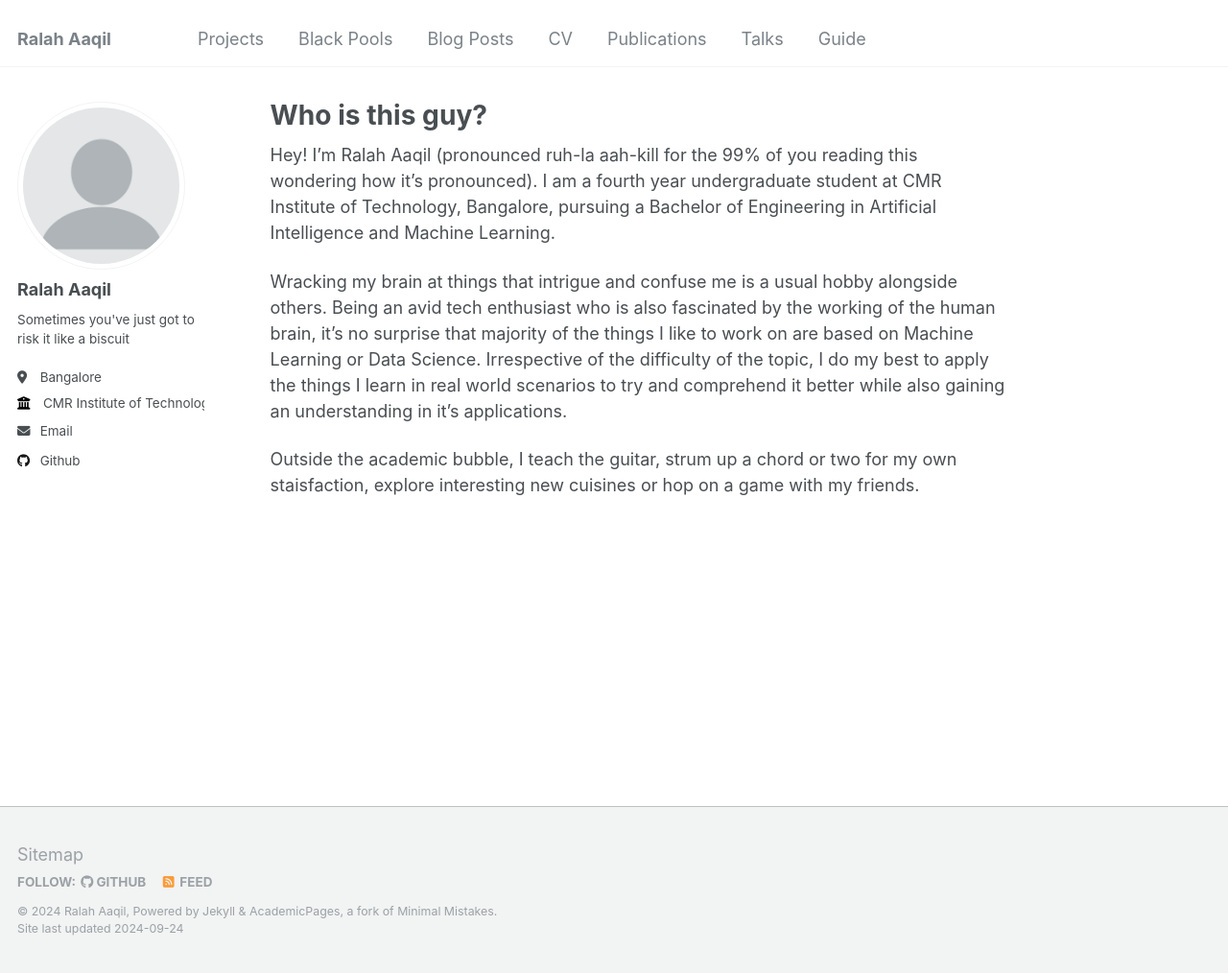
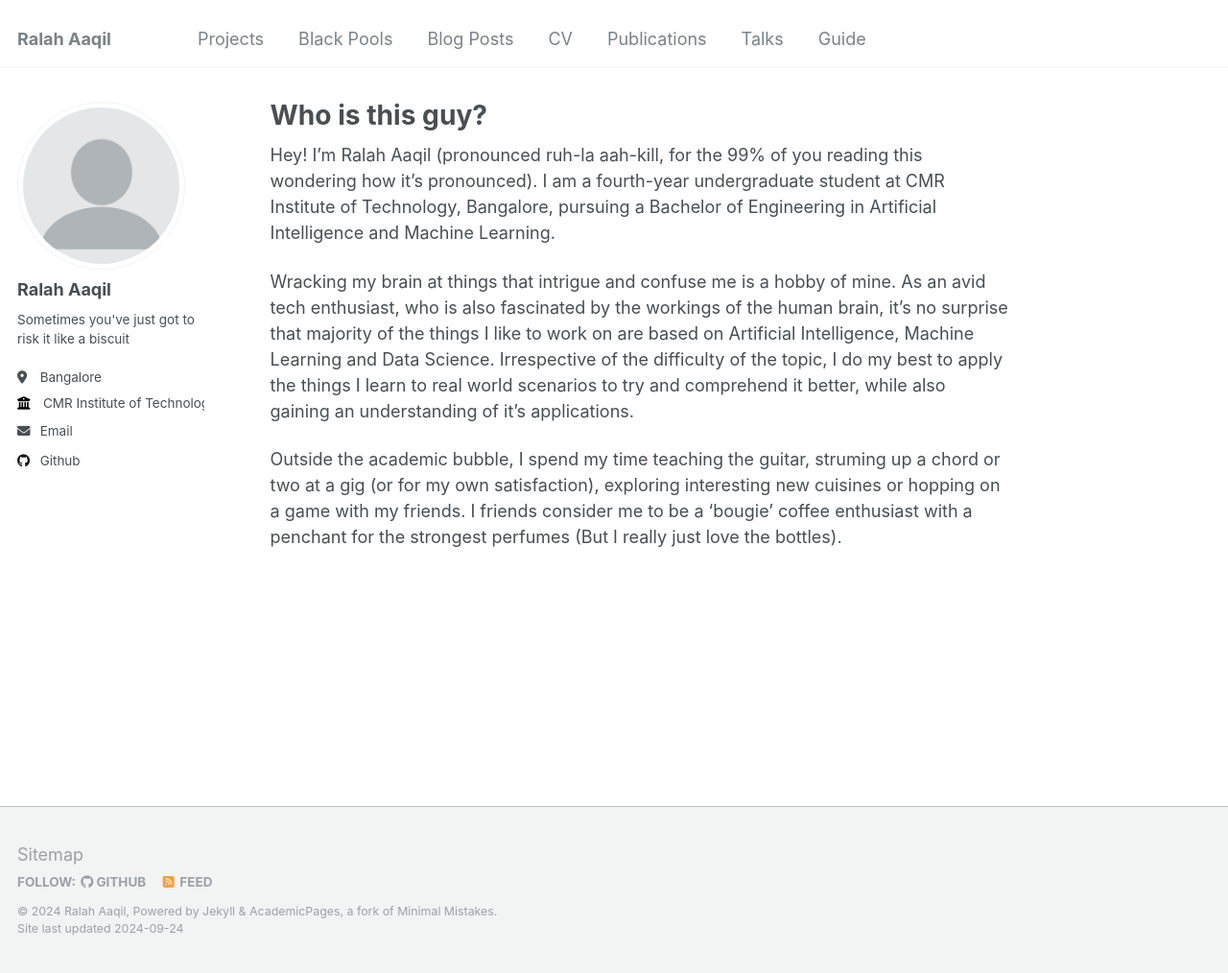
Before and after one commit to ralahaaqil/ralahaaqil.github.io, a Jekyll site: the page built from _pages/about.md, in a window 1280 px wide and 1014 px high. Shown: the whole window at 96% size. Built offline with Jekyll 4.4.1, drawn with Linux system fonts in a browser that asks for light colours.

Commit message:
Update about.md
Grammatical errors + extra sillies

```diff
--- a/_pages/about.md
+++ b/_pages/about.md
@@ -7,8 +7,8 @@ redirect_from:
   - /about.html
 ---
 
-Hey! I'm Ralah Aaqil (pronounced ruh-la aah-kill for the 99% of you reading this wondering how it's pronounced). I am a fourth year undergraduate student at CMR Institute of Technology, Bangalore, pursuing a Bachelor of Engineering in Artificial Intelligence and Machine Learning.
+Hey! I'm Ralah Aaqil (pronounced ruh-la aah-kill, for the 99% of you reading this wondering how it's pronounced). I am a fourth-year undergraduate student at CMR Institute of Technology, Bangalore, pursuing a Bachelor of Engineering in Artificial Intelligence and Machine Learning.
 
-Wracking my brain at things that intrigue and confuse me is a usual hobby alongside others. Being an avid tech enthusiast who is also fascinated by the working of the human brain, it's no surprise that majority of the things I like to work on are based on Machine Learning or Data Science. Irrespective of the difficulty of the topic, I do my best to apply the things I learn in real world scenarios to try and comprehend it better while also gaining an understanding in it's applications.
+Wracking my brain at things that intrigue and confuse me is a hobby of mine. As an avid tech enthusiast, who is also fascinated by the workings of the human brain, it's no surprise that majority of the things I like to work on are based on Artificial Intelligence, Machine Learning and Data Science. Irrespective of the difficulty of the topic, I do my best to apply the things I learn to real world scenarios to try and comprehend it better, while also gaining an understanding of it's applications.
 
-Outside the academic bubble, I teach the guitar, strum up a chord or two for my own staisfaction, explore interesting new cuisines or hop on a game with my friends.
+Outside the academic bubble, I spend my time teaching the guitar, struming up a chord or two at a gig (or for my own satisfaction), exploring interesting new cuisines or hopping on a game with my friends. I friends consider me to be a 'bougie' coffee enthusiast with a penchant for the strongest perfumes (But I really just love the bottles).
```
